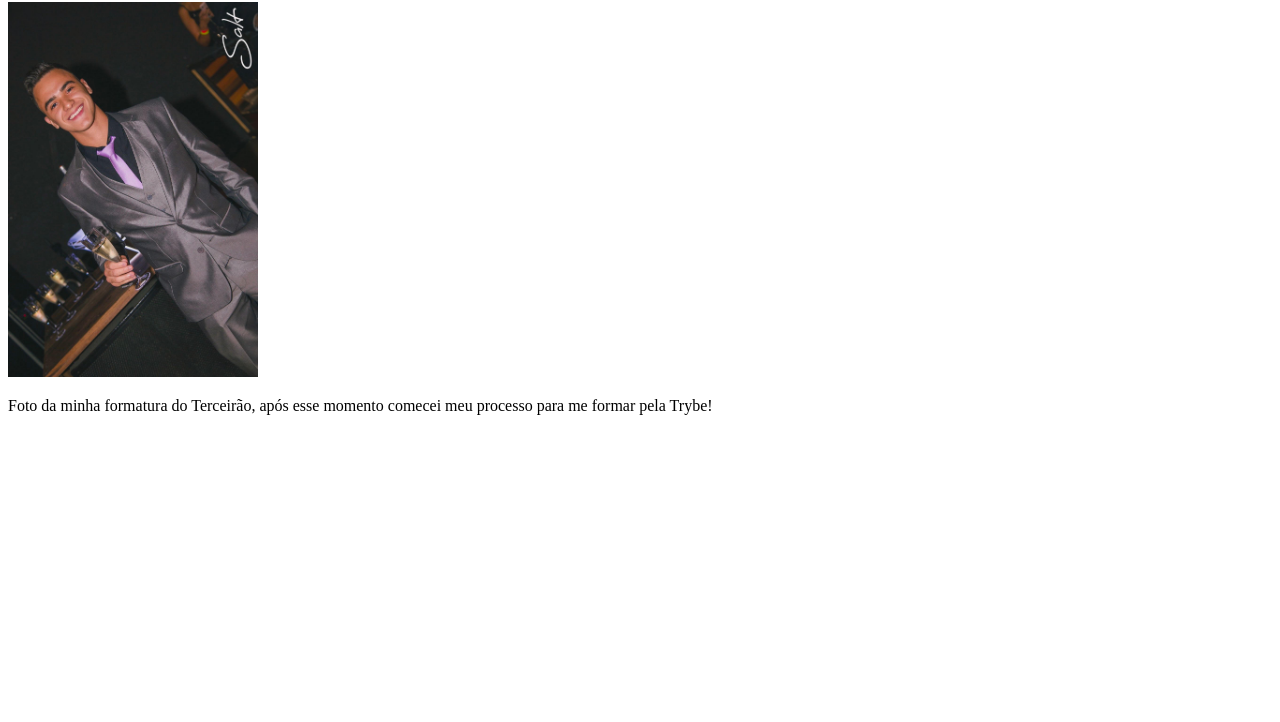
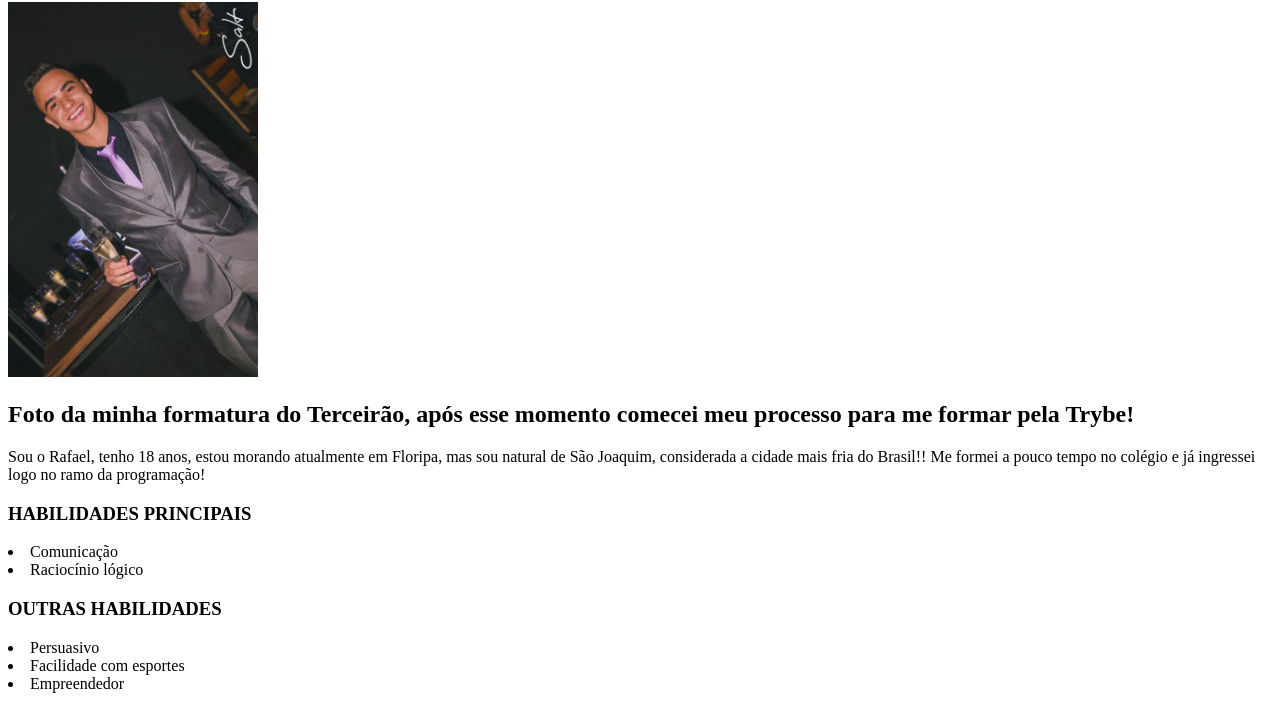
Before and after one commit to rafabzf/rafabzf.github.io, a plain HTML site: page index.html in a window 1280 px wide. Shown: the part 78-800 px from the top of the page. Drawn offline with Linux system fonts and the light colour scheme.

Commit message:
Adicionei minhas habilidades e uma breve descrição sobre mim

```diff
--- a/index.html
+++ b/index.html
@@ -9,6 +9,16 @@
 <body>
     <h1>Rafael Bleyer Zanette Furtado</h1>
     <img src="./formatura.jpg" alt="Minha foto" width="250">
-    <p>Foto da minha formatura do Terceirão, após esse momento comecei meu processo para me formar pela Trybe!</p>
+    <h2>Foto da minha formatura do Terceirão, após esse momento comecei meu processo para me formar pela Trybe!</h2>
+
+    <p>Sou o Rafael, tenho 18 anos, estou morando atualmente em Floripa, mas sou natural de São Joaquim, considerada a cidade mais fria do Brasil!! Me formei a pouco tempo no colégio e já ingressei logo no ramo da programação!</p>
+    <h3>HABILIDADES PRINCIPAIS</h3>
+    <li>Comunicação</li>
+    <li>Raciocínio lógico</li>
+
+    <h3>OUTRAS HABILIDADES</h3>
+    <li>Persuasivo</li>
+    <li>Facilidade com esportes</li>
+    <li>Empreendedor</li>
 </body>
 </html>
```
